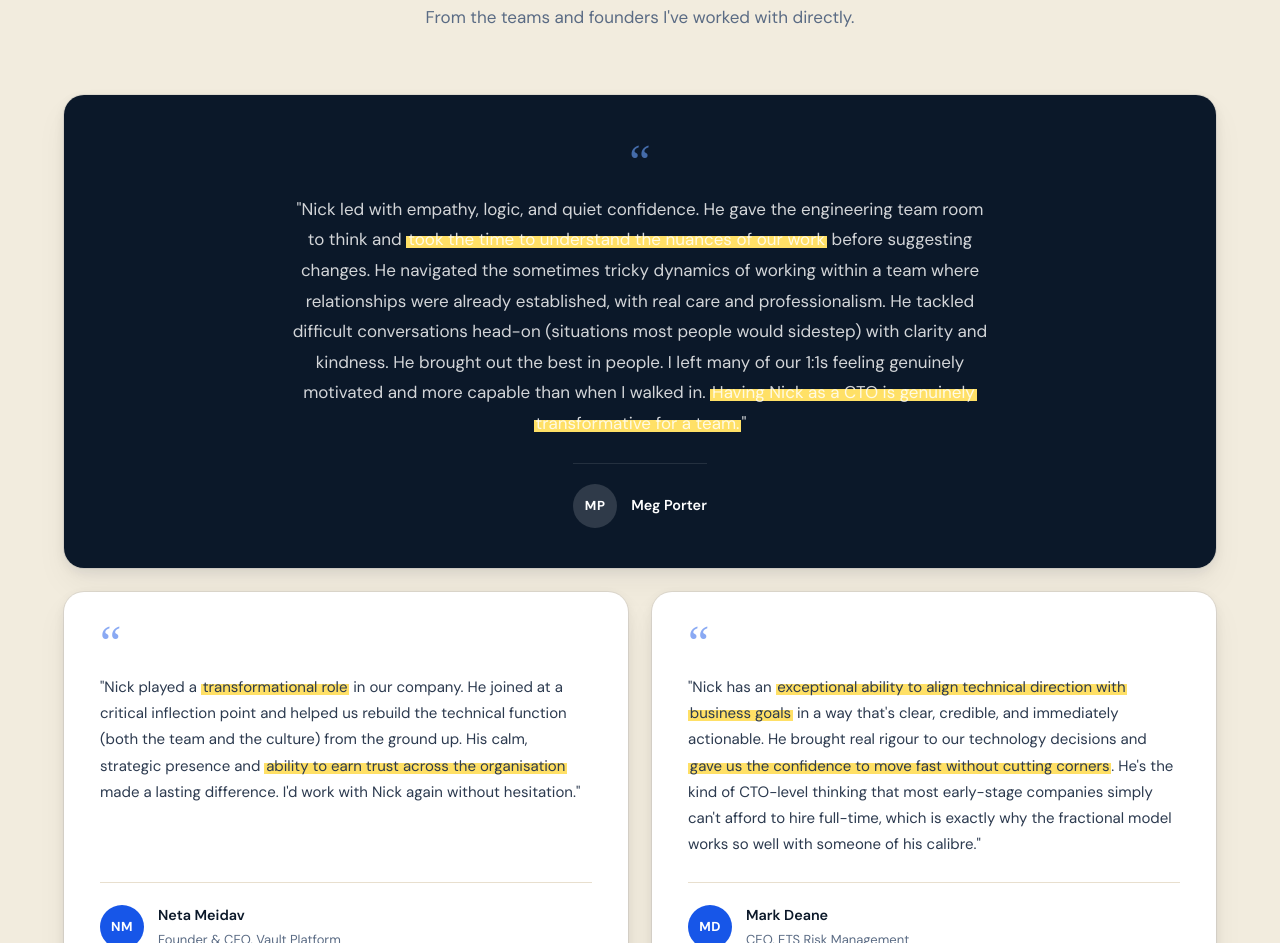
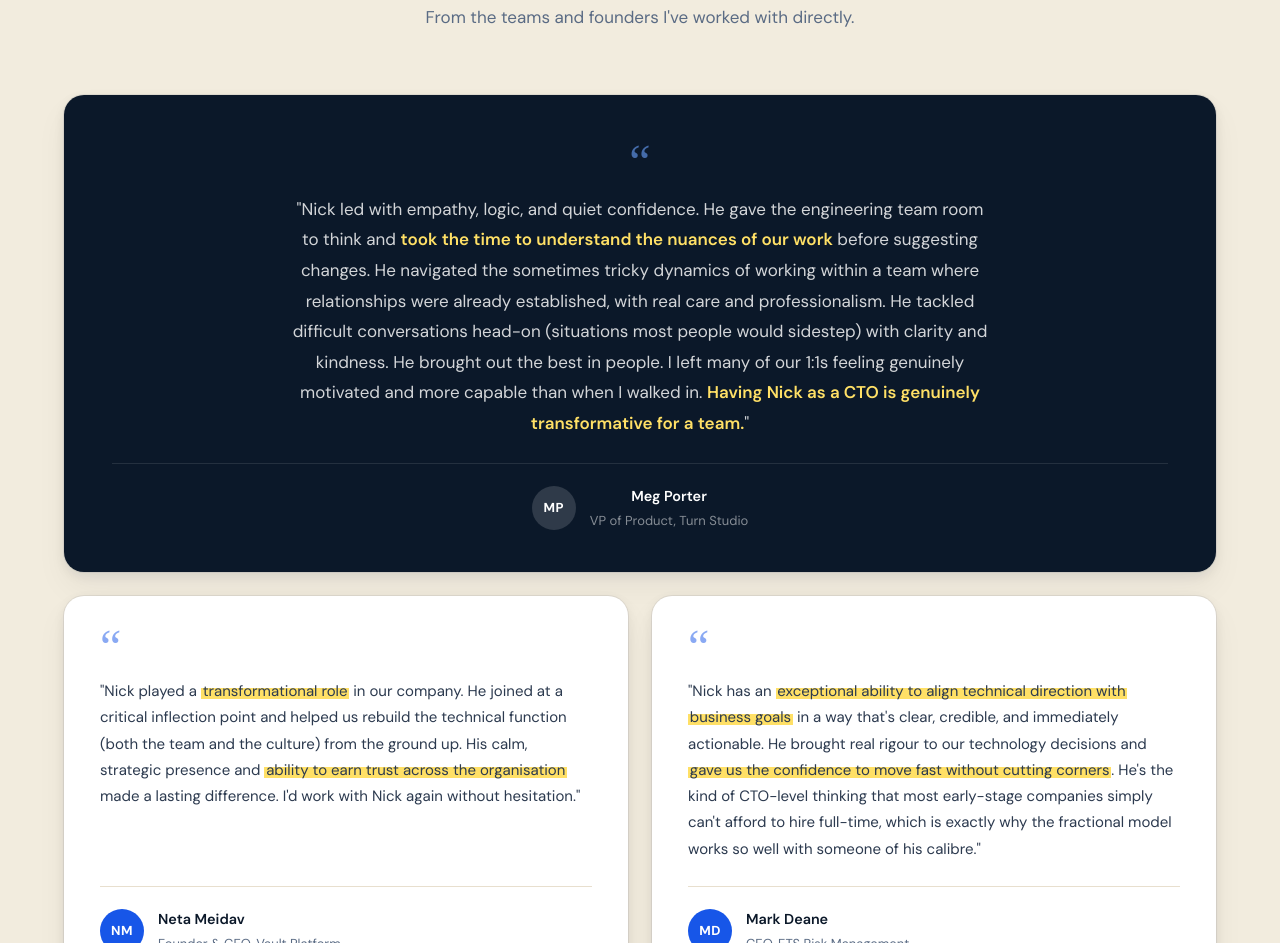
Before and after one commit to nicktong/cto-od-website, a plain HTML site: page index.html in a window 1280 px wide. Shown: the part 5184-6127 px from the top of the page. Drawn offline with Linux system fonts and the light colour scheme; a web font is replaced by a local one.

Commit message:
Featured testimonial: force centering, fix highlighter on dark bg
- Stronger centering CSS: text-align: center on blockquote AND p,
  width: 100% with max-width: 64ch on blockquote, justify-content centre
  on figcaption (the previous align-items rule wasn't enough since the
  flex children were stretching to full width).

- On the dark featured card, .hi switches from yellow background band to
  yellow bold text. The yellow band on dark with white text was illegible
  (read like a strikethrough); bold yellow text reads cleanly while still
  drawing the eye.

- Meg Porter: added 'VP of Product, Turn Studio' (different company
  from Neta's Vault, so no duplicate company on the page).

```diff
--- a/index.html
+++ b/index.html
@@ -472,6 +472,7 @@
               <div class="testimonial-avatar" aria-hidden="true">MP</div>
               <div class="testimonial-meta">
                 <strong class="testimonial-name">Meg Porter</strong>
+                <span class="testimonial-role">VP of Product, Turn Studio</span>
               </div>
             </figcaption>
           </figure>
--- a/styles.css
+++ b/styles.css
@@ -1160,9 +1160,14 @@ p { max-width: 68ch; }
   align-items: center;
 }
 
+.testimonial:first-child blockquote {
+  width: 100%;
+  max-width: 64ch;
+  text-align: center;
+}
+
 .testimonial:first-child blockquote p {
-  max-width: 60ch;
-  margin-inline: auto;
+  text-align: center;
 }
 
 .testimonial:first-child blockquote p::before {
@@ -1172,6 +1177,15 @@ p { max-width: 68ch; }
 
 .testimonial:first-child figcaption {
   justify-content: center;
+  width: 100%;
+}
+
+/* Highlighter on dark background: switch from yellow band to yellow bold text */
+.testimonial:first-child .hi {
+  background: none;
+  color: var(--clr-highlight);
+  font-weight: var(--fw-semibold);
+  padding: 0;
 }
 
 .testimonial:hover {
```
Also changed, not shown: about/index.html (+1 -0 lines).
